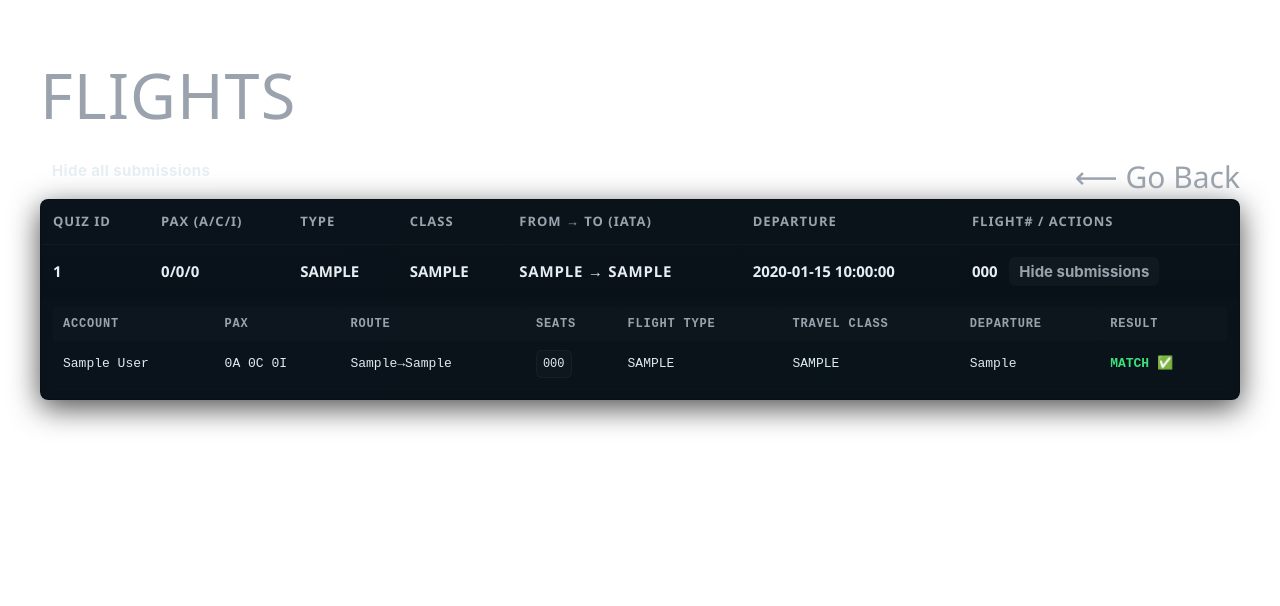
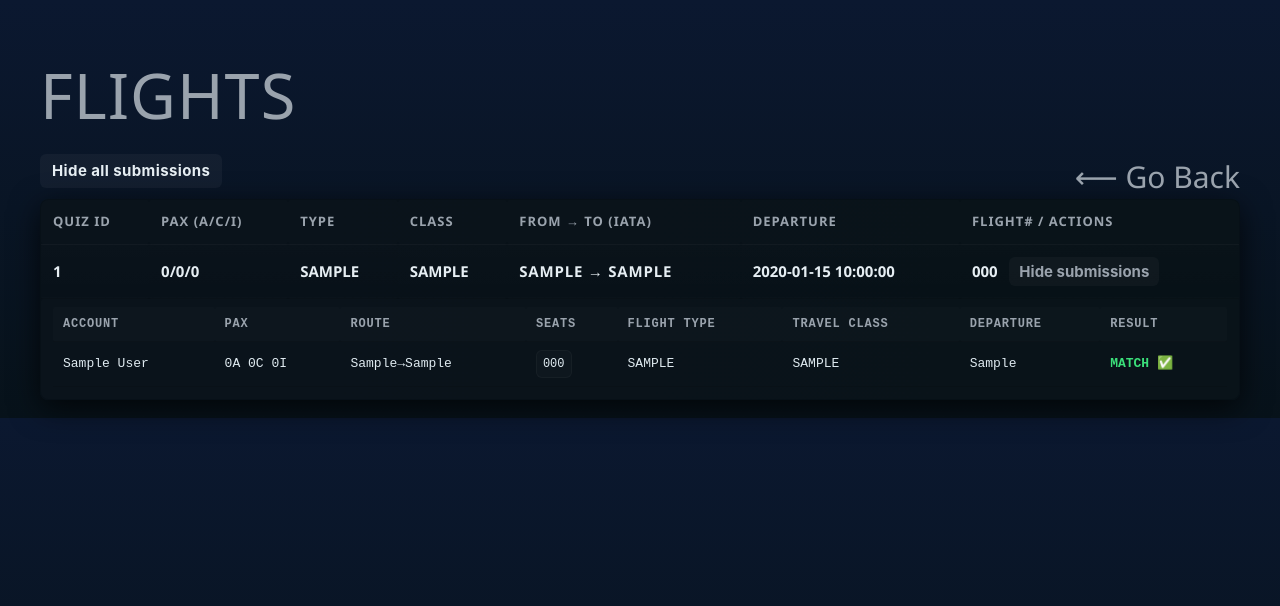
Before and after one commit to zethsu-0/Airlines, a PHP site: page /submissions.php in a window 1280 px wide. Shown: the top 606 px of the page. Run offline with PHP 8.4, Linux system fonts and the light colour scheme; tables that the repository leaves empty or names only in its code hold one stand-in row (values such as "Sample post").

Commit message:
match color scheme

```diff
--- a/submissions.php
+++ b/submissions.php
@@ -248,7 +248,7 @@ while ($q = $quizResult->fetch_assoc()) {
   body{
     margin:0;
     font-family: "Segoe UI", Roboto, "Helvetica Neue", Arial, sans-serif;
-    background: linear-gradient(180deg, var(--navy-900), var(--navy-800));
+    background: linear-gradient(180deg, #0b1830 0%, #07121a 100%);
     color: #e6eef3;
     padding:18px;
   }
```
